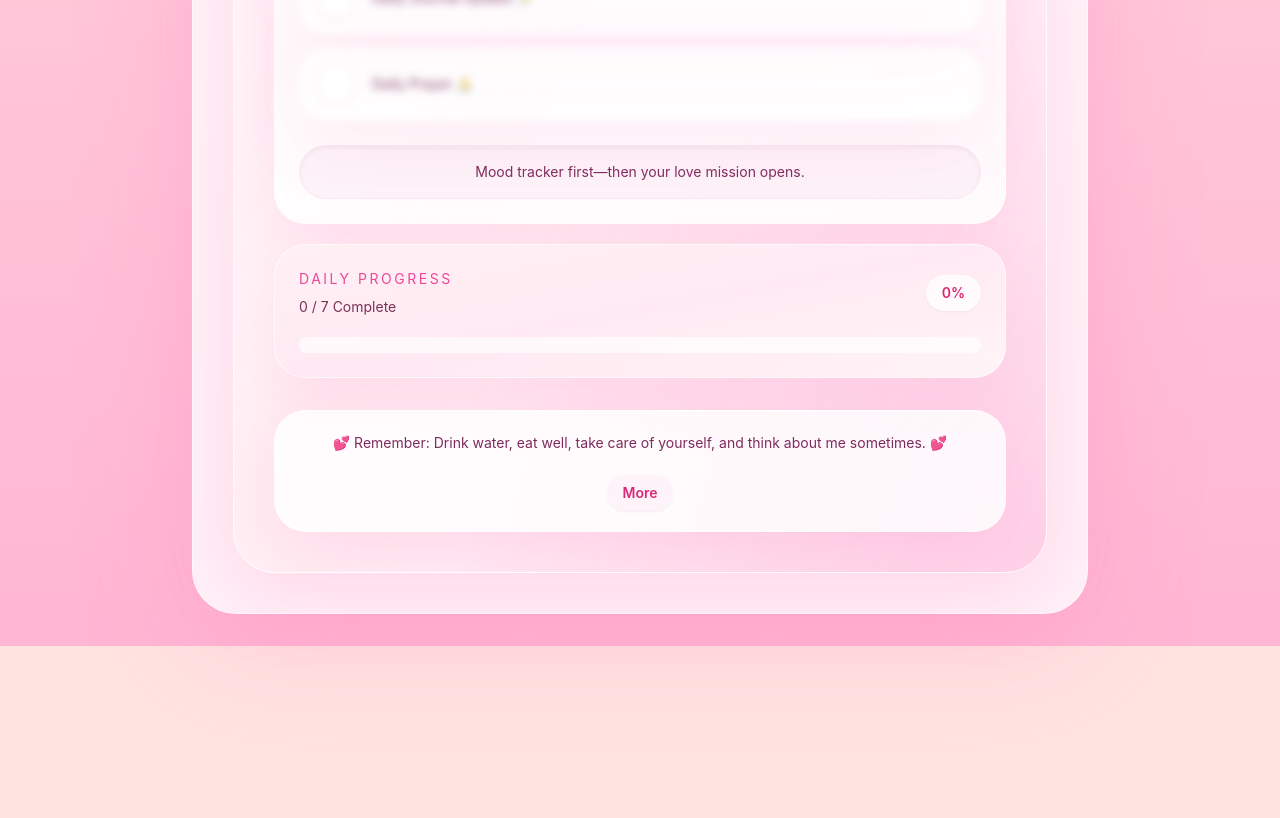
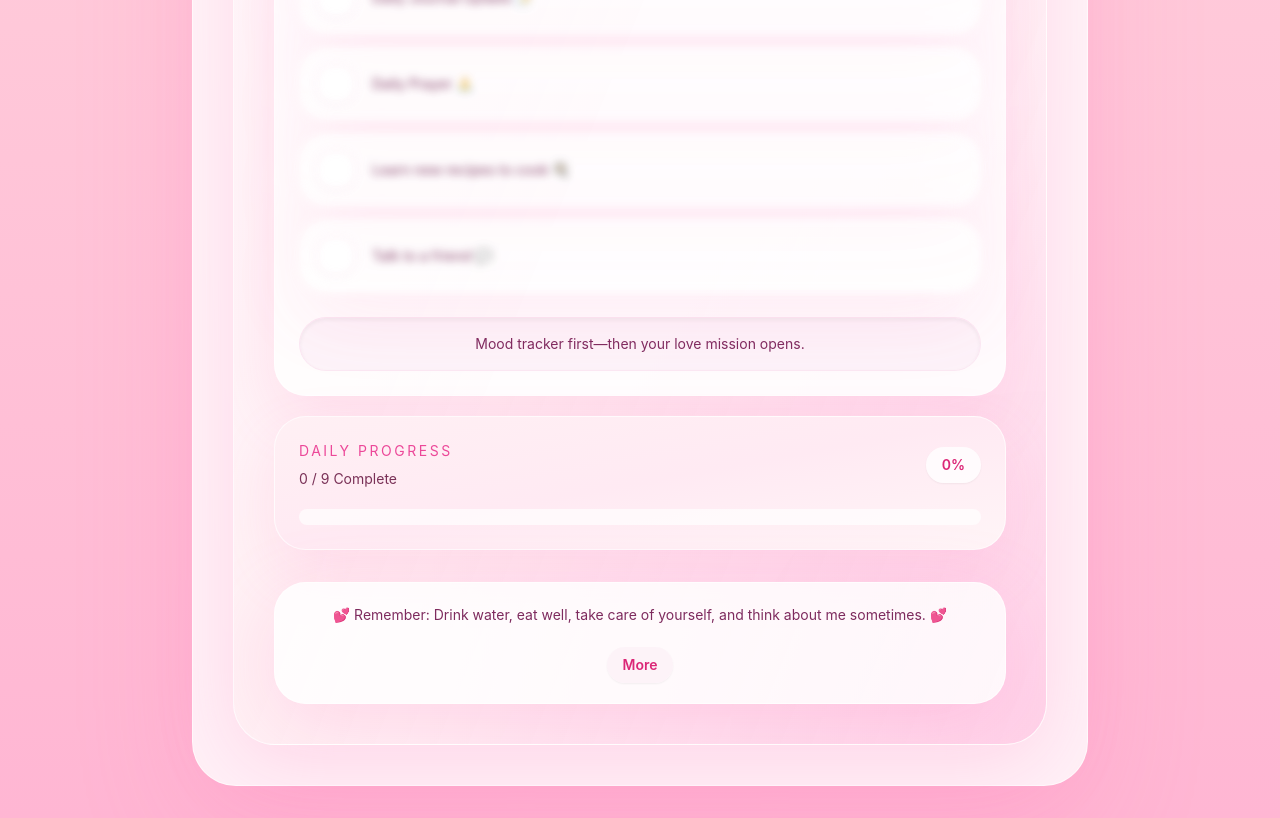
Before and after one commit to Kinet0/mood, a React (Vite) app: page / in a window 1280 px wide. Shown: the part 1340-2158 px from the top of the page. Before the commit the page ends 1986 px from the top, so only its background shows below. Built offline with nearby package versions, Linux system fonts and the light colour scheme.

Commit message:
zeropayb

```diff
--- a/src/App.tsx
+++ b/src/App.tsx
@@ -30,6 +30,8 @@ const tasks = [
   'Send me pics 📸',
   'Daily Journal Update 📝',
   'Daily Prayer 🙏',
+  'Learn new recipes to cook 🍳',
+  'Talk to a friend 💬',
 ];
 
 const moreItems = [
```
Also changed, not shown: 5 other files (tests, documents, lock files or other folders).
